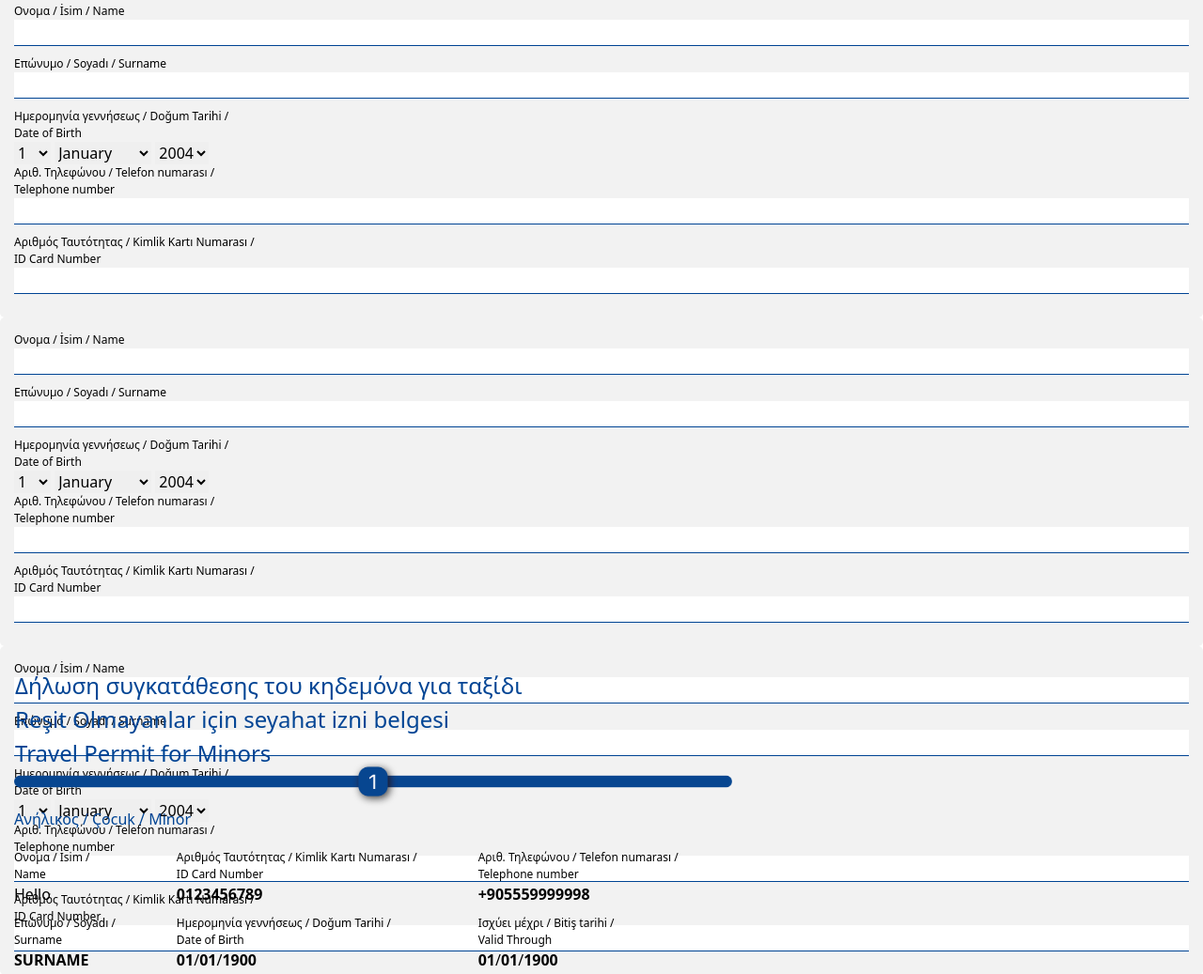
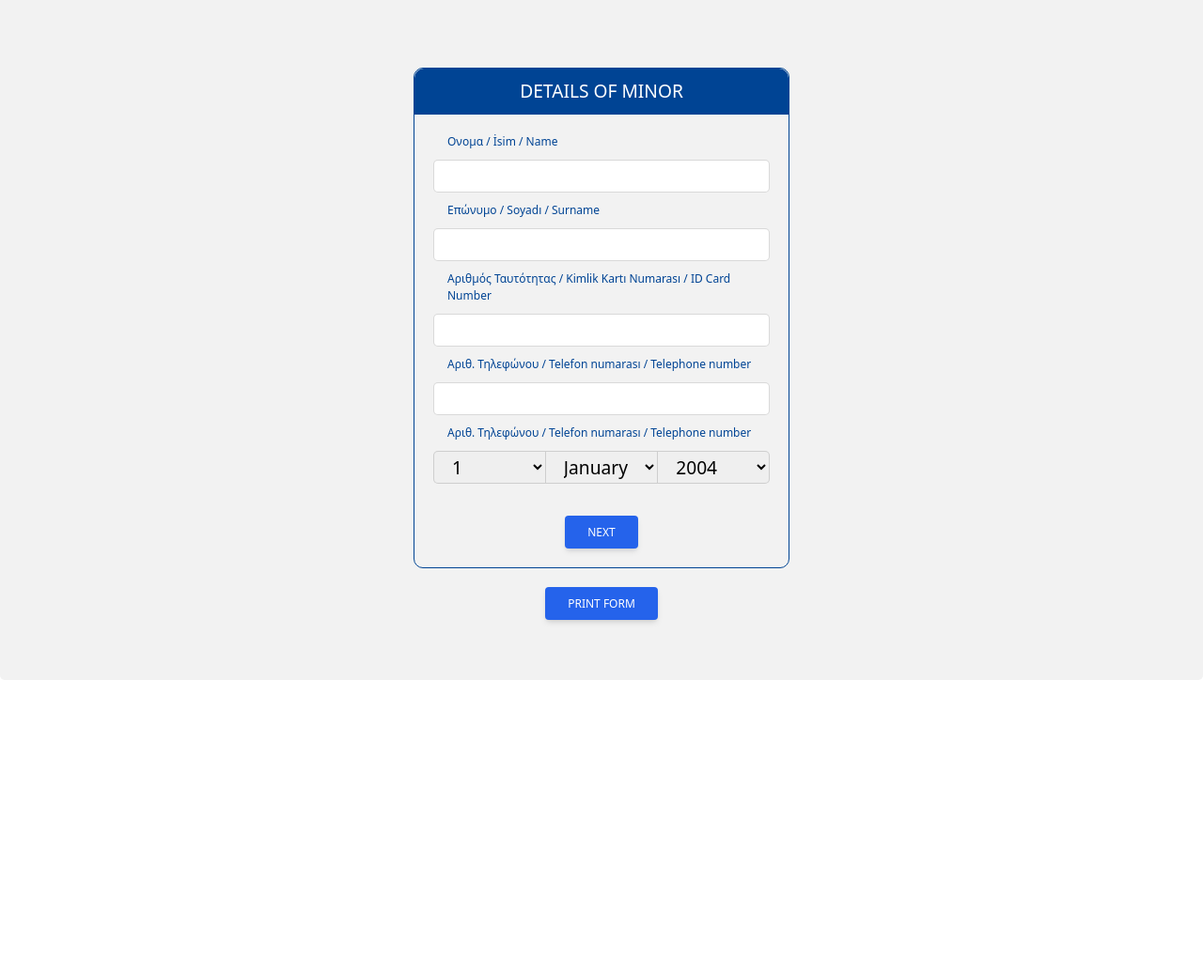
Before and after one commit to PPP0E/travel-permit-generator, a plain HTML site: page index.html in a window 1280 px wide. Shown: the part 872-1909 px from the top of the page at 94% size. After the commit the page ends 1600 px from the top, so only its background shows below. Drawn offline with Linux system fonts and the light colour scheme.

Commit message:
Deploying to gh-pages from @ PPP0E/travelpermitgenerator@4cb6a91e2baa35107633ce3f72af4a4296c7e169 🚀

```diff
--- a/index.html
+++ b/index.html
@@ -11,6 +11,7 @@
   <link rel="preconnect" href="https://fonts.googleapis.com">
   <link rel="preconnect" href="https://fonts.gstatic.com" crossorigin>
   <meta name="format-detection" content="telephone=no">
+
   <link
     href="https://fonts.googleapis.com/css2?family=Open+Sans:ital,wght@0,300;0,400;0,500;0,600;0,700;0,800;1,300;1,400;1,500;1,600;1,700;1,800&display=swap"
     rel="stylesheet">
@@ -31,20 +32,71 @@
       </div>
     </header>
   </div>
+  <!------------------------------------------------------------------------------->
+
+  <!-- PAGE 2 INPUTS -->
+
+  <!------------------------------------------------------------------------------->
+
+
+
+
   <div class="page2" id="generate">
     <div>
-      <nav class="bg-blue-600 text-white font-medium text-xl">
+      <nav class="bg-blue-600 text-white font-medium text-xl sticky">
         <h1>Cyprus Travel Permit Generator for Minors</h1>
       </nav>
     </div>
+
     <div class="minorInput1">
+      <div class="window">
+        <div class="input-window-header">
+          <h1>DETAILS OF MINOR</h1>
+        </div>
+
+        <div class="margin">
+          <div>
+            <div class="input-label">
               <h3 class="name">Ονομα / İsim / Name</h3>
-      <input type="text" class="input" id="minorNameInput">
+            </div>
+            <div class="">
+              <input class="input" type="text">
+            </div>
+          </div>
+
+          <div>
+            <div class="input-label">
               <h3 class="name">Eπώνυμο / Soyadı / Surname</h3>
-      <input type="text" class="input" id="minorSurnameInput">
-      <h3 class="name">Ημερομηνία γεννήσεως / Doğum Tarihi /</h3>
-      <h3 class="name">Date of Birth</h3>
-      <select>
+            </div>
+            <div class="">
+              <input class="input" type="text">
+            </div>
+          </div>
+
+          <div>
+            <div class="input-label">
+              <h3 class="name">Αριθμός Ταυτότητας / Kimlik Kartı Numarası / ID Card Number</h3>
+            </div>
+            <div class="">
+              <input class="input" type="number" pattern="\d*">
+            </div>
+          </div>
+
+          <div>
+            <div class="input-label">
+              <h3 class="name">Αριθ. Τηλεφώνου / Telefon numarası / Telephone number</h3>
+            </div>
+            <div class="">
+              <input class="input" type="number" pattern="\d*">
+            </div>
+          </div>
+
+          <div>
+            <div class="input-label">
+              <h3 class="name">Αριθ. Τηλεφώνου / Telefon numarası / Telephone number</h3>
+            </div>
+            <div class="fd-r">
+              <select class="input input-r">
                 <option value="1">1</option>
                 <option value="2">2</option>
                 <option value="3">3</option>
@@ -77,7 +129,7 @@
                 <option value="30">30</option>
                 <option value="31">31</option>
               </select>
-      <select>
+              <select class="input input-m">
                 <option value="1">January</option>
                 <option value="2">February</option>
                 <option value="3">March</option>
@@ -91,7 +143,7 @@
                 <option value="11">November</option>
                 <option value="12">December</option>
               </select>
-      <select>
+              <select class="input input-l">
                 <option value="2004">2004</option>
                 <option value="2005">2005</option>
                 <option value="2006">2006</option>
@@ -101,158 +153,44 @@
                 <option value="2010">2010</option>
                 <option value="2011">2011</option>
               </select>
-      <h3 class="name">Αριθ. Τηλεφώνου / Telefon numarası /</h3>
-      <h3 class="name">Telephone number</h3>
-      <input type="text" class="input" id="minorPhoneInput">
-      <h3 class="name">Αριθμός Ταυτότητας / Kimlik Kartı Numarası / </h3>
-      <h3 class="name">ID Card Number</h3>
-      <input type="text" class="input" id="minorCardInput">
             </div>
-    <div class="minorInput1">
-      <h3 class="name">Ονομα / İsim / Name</h3>
-      <input type="text" class="input" id="minorNameInput">
-      <h3 class="name">Eπώνυμο / Soyadı / Surname</h3>
-      <input type="text" class="input" id="minorSurnameInput">
-      <h3 class="name">Ημερομηνία γεννήσεως / Doğum Tarihi /</h3>
-      <h3 class="name">Date of Birth</h3>
-      <select>
-        <option value="1">1</option>
-        <option value="2">2</option>
-        <option value="3">3</option>
-        <option value="4">4</option>
-        <option value="5">5</option>
-        <option value="6">6</option>
-        <option value="7">7</option>
-        <option value="8">8</option>
-        <option value="9">9</option>
-        <option value="10">10</option>
-        <option value="11">11</option>
-        <option value="12">12</option>
-        <option value="13">13</option>
-        <option value="14">14</option>
-        <option value="15">15</option>
-        <option value="16">16</option>
-        <option value="17">17</option>
-        <option value="18">18</option>
-        <option value="19">19</option>
-        <option value="20">20</option>
-        <option value="21">21</option>
-        <option value="22">22</option>
-        <option value="23">23</option>
-        <option value="24">24</option>
-        <option value="25">25</option>
-        <option value="26">26</option>
-        <option value="27">27</option>
-        <option value="28">28</option>
-        <option value="29">29</option>
-        <option value="30">30</option>
-        <option value="31">31</option>
-      </select>
-      <select>
-        <option value="1">January</option>
-        <option value="2">February</option>
-        <option value="3">March</option>
-        <option value="4">April</option>
-        <option value="5">May</option>
-        <option value="6">June</option>
-        <option value="7">July</option>
-        <option value="8">August</option>
-        <option value="9">September</option>
-        <option value="10">October</option>
-        <option value="11">November</option>
-        <option value="12">December</option>
-      </select>
-      <select>
-        <option value="2004">2004</option>
-        <option value="2005">2005</option>
-        <option value="2006">2006</option>
-        <option value="2007">2007</option>
-        <option value="2008">2008</option>
-        <option value="2009">2009</option>
-        <option value="2010">2010</option>
-        <option value="2011">2011</option>
-      </select>
-      <h3 class="name">Αριθ. Τηλεφώνου / Telefon numarası /</h3>
-      <h3 class="name">Telephone number</h3>
-      <input type="text" class="input" id="minorPhoneInput">
-      <h3 class="name">Αριθμός Ταυτότητας / Kimlik Kartı Numarası / </h3>
-      <h3 class="name">ID Card Number</h3>
-      <input type="text" class="input" id="minorCardInput">
+            <br>
           </div>
-    <div class="minorInput1">
-      <h3 class="name">Ονομα / İsim / Name</h3>
-      <input type="text" class="input" id="minorNameInput">
-      <h3 class="name">Eπώνυμο / Soyadı / Surname</h3>
-      <input type="text" class="input" id="minorSurnameInput">
-      <h3 class="name">Ημερομηνία γεννήσεως / Doğum Tarihi /</h3>
-      <h3 class="name">Date of Birth</h3>
-      <select>
-        <option value="1">1</option>
-        <option value="2">2</option>
-        <option value="3">3</option>
-        <option value="4">4</option>
-        <option value="5">5</option>
-        <option value="6">6</option>
-        <option value="7">7</option>
-        <option value="8">8</option>
-        <option value="9">9</option>
-        <option value="10">10</option>
-        <option value="11">11</option>
-        <option value="12">12</option>
-        <option value="13">13</option>
-        <option value="14">14</option>
-        <option value="15">15</option>
-        <option value="16">16</option>
-        <option value="17">17</option>
-        <option value="18">18</option>
-        <option value="19">19</option>
-        <option value="20">20</option>
-        <option value="21">21</option>
-        <option value="22">22</option>
-        <option value="23">23</option>
-        <option value="24">24</option>
-        <option value="25">25</option>
-        <option value="26">26</option>
-        <option value="27">27</option>
-        <option value="28">28</option>
-        <option value="29">29</option>
-        <option value="30">30</option>
-        <option value="31">31</option>
-      </select>
-      <select>
-        <option value="1">January</option>
-        <option value="2">February</option>
-        <option value="3">March</option>
-        <option value="4">April</option>
-        <option value="5">May</option>
-        <option value="6">June</option>
-        <option value="7">July</option>
-        <option value="8">August</option>
-        <option value="9">September</option>
-        <option value="10">October</option>
-        <option value="11">November</option>
-        <option value="12">December</option>
-      </select>
-      <select>
-        <option value="2004">2004</option>
-        <option value="2005">2005</option>
-        <option value="2006">2006</option>
-        <option value="2007">2007</option>
-        <option value="2008">2008</option>
-        <option value="2009">2009</option>
-        <option value="2010">2010</option>
-        <option value="2011">2011</option>
-      </select>
-      <h3 class="name">Αριθ. Τηλεφώνου / Telefon numarası /</h3>
-      <h3 class="name">Telephone number</h3>
-      <input type="text" class="input" id="minorPhoneInput">
-      <h3 class="name">Αριθμός Ταυτότητας / Kimlik Kartı Numarası / </h3>
-      <h3 class="name">ID Card Number</h3>
-      <input type="text" class="input" id="minorCardInput">
+          <div class="center"> <button class="inline-block px-6 py-2.5 bg-blue-600 text-white font-medium text-xs leading-tight uppercase rounded
+            shadow-md hover:bg-blue-700 hover:shadow-lg focus:bg-blue-700 focus:shadow-lg focus:outline-none focus:ring-0
+            active:bg-blue-800 active:shadow-lg transition duration-150 ease-in-out align-middle justify-center'
+            data-mdb-ripple=true data-mdb-ripple-color=light">NEXT</button></div>
+
         </div>
       </div>
+      <button type="button" , class="inline-block px-6 py-2.5 bg-blue-600 text-white font-medium text-xs leading-tight uppercase rounded
+      shadow-md hover:bg-blue-700 hover:shadow-lg focus:bg-blue-700 focus:shadow-lg focus:outline-none focus:ring-0
+      active:bg-blue-800 active:shadow-lg transition duration-150 ease-in-out align-middle justify-center'
+      data-mdb-ripple=true data-mdb-ripple-color=light" id="printBtn"> Print Form</button>
     </div>
-  <div id="page" class="">
+
+  </div>
+
+
+
+
+
+  <!------------------------------------------------------------------------------->
+
+  <!-- PDF DESIGN STARTS HERE
+  REMOVE THE SHOW CLASS TO SHOW PDF
+  PDF EXPORTED BY PDFJS LIBRARY
+  THANKS
+  -->
+
+  <!------------------------------------------------------------------------------->
+
+
+
+
+
+
+  <div id="page" class="show">
     <div id="title">
       <span>Δήλωση συγκατάθεσης του κηδεμόνα για ταξίδι</span>
       <span>Reşit Olmayanlar için seyahat izni belgesi</span>
@@ -292,15 +230,20 @@
         </div>
       </div>
     </div>
+
+
     <div id="decleration">
       <img class='minor1img' src="/img/minor2.png" alt="">
       <h1 class="decleration">Ως γονείς του ανήλικου παιδιού μας δίνουμε την συγκατάθεση μας έτσι ώστε το παιδί μας να
-        διασχίσεις τα σύνορα από την <strong>κατεχόμενη Κύπρο</strong> στην, <strong>Κυπριακή Δημοκρατία</strong>.</h1>
+        διασχίσεις τα σύνορα από την <strong>κατεχόμενη Κύπρο</strong> στην, <strong>Κυπριακή Δημοκρατία</strong>.
+      </h1>
       <h1 class="decleration">Reşit olmayan çocuğumuzun ebeveynleri olarak, çocuğumuzun <strong>Kıbrıs'ın
-          kuzeyi</strong> ile <strong>Kıbrıs Cumhuriyeti</strong> arasındaki sınırı tek başına geçmesine izin veriyoruz.
+          kuzeyi</strong> ile <strong>Kıbrıs Cumhuriyeti</strong> arasındaki sınırı tek başına geçmesine izin
+        veriyoruz.
       </h1>
       <h1 class="decleration">As parents, we give our consent for our child to cross the border between the
-        <strong>northern part of Cyprus</strong> and the <strong>Republic of Cyprus</strong> by themselves. </h1>
+        <strong>northern part of Cyprus</strong> and the <strong>Republic of Cyprus</strong> by themselves.
+      </h1>
     </div>
     <div id="parents">
       <div id="parent1">
@@ -354,7 +297,7 @@
       </div>
     </div>
   </div>
-  <button type="button" , id="printBtn"> Print Form with Header </button>
+
 </body>
 <script src="bundle.js"></script>
 
--- a/style.css
+++ b/style.css
@@ -147,6 +147,9 @@
 
 .page2 {
   height: 100%;
+
+
+
 }
 
 .parent1img {
@@ -213,23 +216,102 @@
 
 .input {
   width: 100%;
-  height: 100%;
-  border: none;
-  border-bottom: var(--eublue) solid 1px;
+  height: 35px;
+  border: rgba(128, 128, 128, 0.302) solid 1px;
   font-size: 1.2rem;
   font-weight: 300;
-  color: var(--eublue);
   padding-left: 15px;
   padding-right: 15px;
   margin-bottom: 10px;
+  border-radius: 5px;
+
+
 }
+
 
 .input:focus {
   outline: none;
+}
+
+.input-label {
+  font-size: 1rem;
+  font-weight: 300;
+  margin-bottom: 10px;
+  margin-left: 15px;
+  margin-right: 15px;
+  color: var(--eublue);
+
 }
 
 .minorInput1 {
   padding: 15px;
   background-color: #f2f2f2;
   border-radius: 5px;
+  display: flex;
+  flex-direction: column;
+  justify-content: center;
+  align-items: center;
+  height: calc(100% - 64px);
 }
+
+.page1 {
+  background-color: rgb(226, 226, 226);
+  display: flex;
+  flex-direction: column;
+  align-items: center;
+  justify-content: center;
+}
+
+.input-group-text {
+  border-radius: 5px 0 0 5px !important;
+}
+
+.window {
+  max-width: 400px;
+  border-radius: 10px;
+  background-color: #f2f2f2;
+  margin-top: 20px;
+  margin-bottom: 20px;
+  border: var(--eublue) solid 1px;
+}
+
+.input-l {
+  border-radius: 0 5px 5px 0 !important;
+}
+
+.input-r {
+  border-radius: 5px 0 0 5px !important;
+}
+
+.input-m {
+  border-radius: 0 !important;
+  border-left: none;
+  border-right: none;
+}
+
+.input-window-header {
+  font-size: 1.2rem;
+  color: white;
+  background-color: var(--eublue);
+  border-radius: 10px 10px 0 0;
+  padding: 10px;
+  text-align: center;
+  width: 100%;
+
+}
+
+.margin {
+  padding: 20px;
+  margin: auto;
+}
+
+.center {
+  text-align: center;
+}
+
+.sticky {
+  position: sticky;
+  top: 0;
+  z-index: 1;
+  display: block
+}
```
Also changed, not shown: bundle.js. Lines whose indentation alone changed are shown as unchanged.
